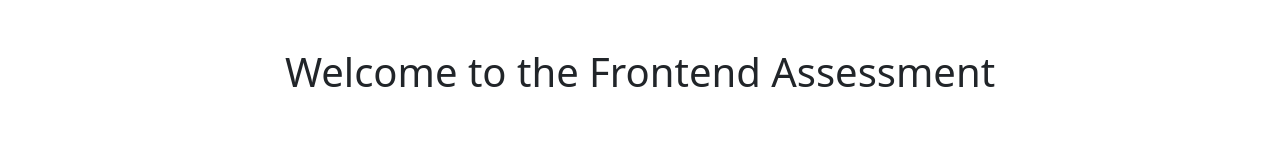
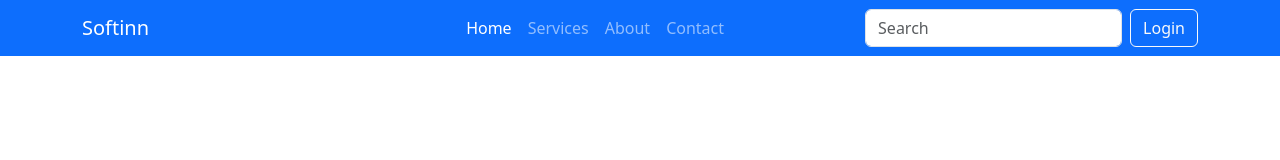
Before and after one commit to aro-arko/Softinn-Assessment, a plain HTML site: page index.html in a window 1280 px wide. Drawn offline with nearby package versions, Linux system fonts and the light colour scheme.

Commit message:
Commit 1: Add Navbar

```diff
--- a/index.html
+++ b/index.html
@@ -11,9 +11,62 @@
   </head>
 
   <body>
-    <div class="container mt-5">
-      <h1 class="text-center">Welcome to the Frontend Assessment</h1>
+    <div class="">
       <!-- TODO 1: Responsive Navbar  -->
+      <nav class="navbar navbar-expand-lg navbar-dark bg-primary">
+        <div class="container">
+          <!-- Brand -->
+          <a class="navbar-brand" href="#">Softinn</a>
+
+          <!-- Toggler for mobile -->
+          <button
+            class="navbar-toggler"
+            type="button"
+            data-bs-toggle="collapse"
+            data-bs-target="#navbarContent"
+            aria-controls="navbarContent"
+            aria-expanded="false"
+            aria-label="Toggle navigation"
+          >
+            <span class="navbar-toggler-icon"></span>
+          </button>
+
+          <!-- Collapsible content -->
+          <div class="collapse navbar-collapse" id="navbarContent">
+            <!-- Left Spacer -->
+            <div class="d-none d-lg-block" style="width: 160px"></div>
+
+            <!-- Centered Menu -->
+            <ul class="navbar-nav mx-auto mb-2 mb-lg-0 text-center">
+              <li class="nav-item">
+                <a class="nav-link active" aria-current="page" href="#">Home</a>
+              </li>
+              <li class="nav-item">
+                <a class="nav-link" href="#">Services</a>
+              </li>
+              <li class="nav-item">
+                <a class="nav-link" href="#">About</a>
+              </li>
+              <li class="nav-item">
+                <a class="nav-link" href="#">Contact</a>
+              </li>
+            </ul>
+
+            <!-- Right side: Search and Login -->
+            <div class="d-flex align-items-center">
+              <form class="d-flex me-2" role="search">
+                <input
+                  class="form-control"
+                  type="search"
+                  placeholder="Search"
+                  aria-label="Search"
+                />
+              </form>
+              <a class="btn btn-outline-light" href="#">Login</a>
+            </div>
+          </div>
+        </div>
+      </nav>
     </div>
 
     <!-- Bootstrap JS Bundle CDN (with Popper) -->
```
